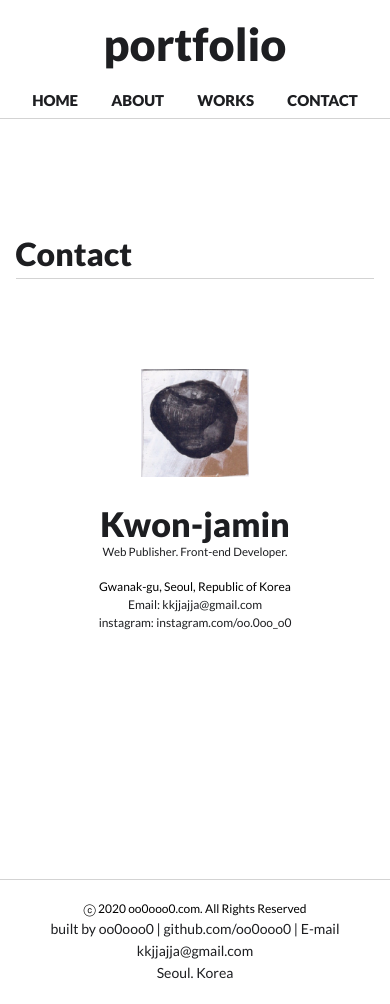
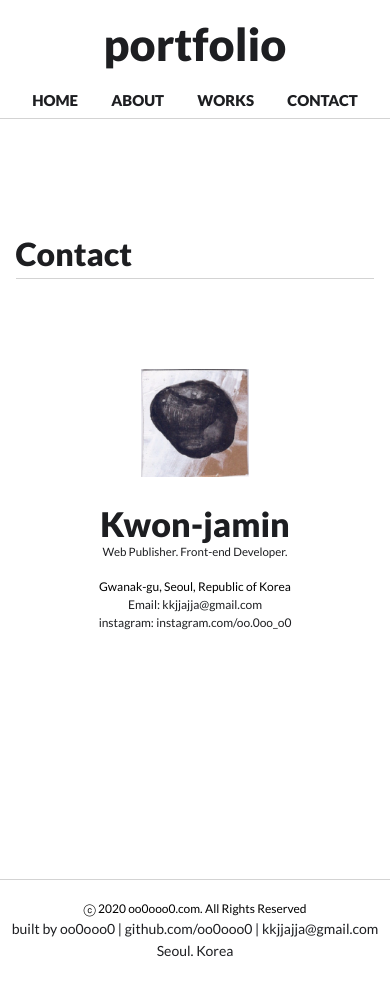
Before and after one commit to oo0ooo0/port04, a React (Create React App) app: page /contact in a window 390 px wide. After the commit the page ends 982 px from the top, so only its background shows below. Built offline with nearby package versions, Linux system fonts and the light colour scheme.

Commit message:
remove text 'Email' for iphoneSE

```diff
--- a/src/Footer.jsx
+++ b/src/Footer.jsx
@@ -19,8 +19,8 @@ function Footer() {
           <div className='copyw'>ⓒ 2020 oo0ooo0.com. All Rights Reserved</div>
           <div className='address'>
             <p>
-              built by oo0ooo0 | <a href='https://github.com/oo0ooo0'>github.com/oo0ooo0</a> |
-              E-mail kkjjajja@gmail.com
+              built by oo0ooo0 | <a href='https://github.com/oo0ooo0'> github.com/oo0ooo0 </a> |
+              kkjjajja@gmail.com
             </p>
 
             <p>Seoul. Korea</p>
```
